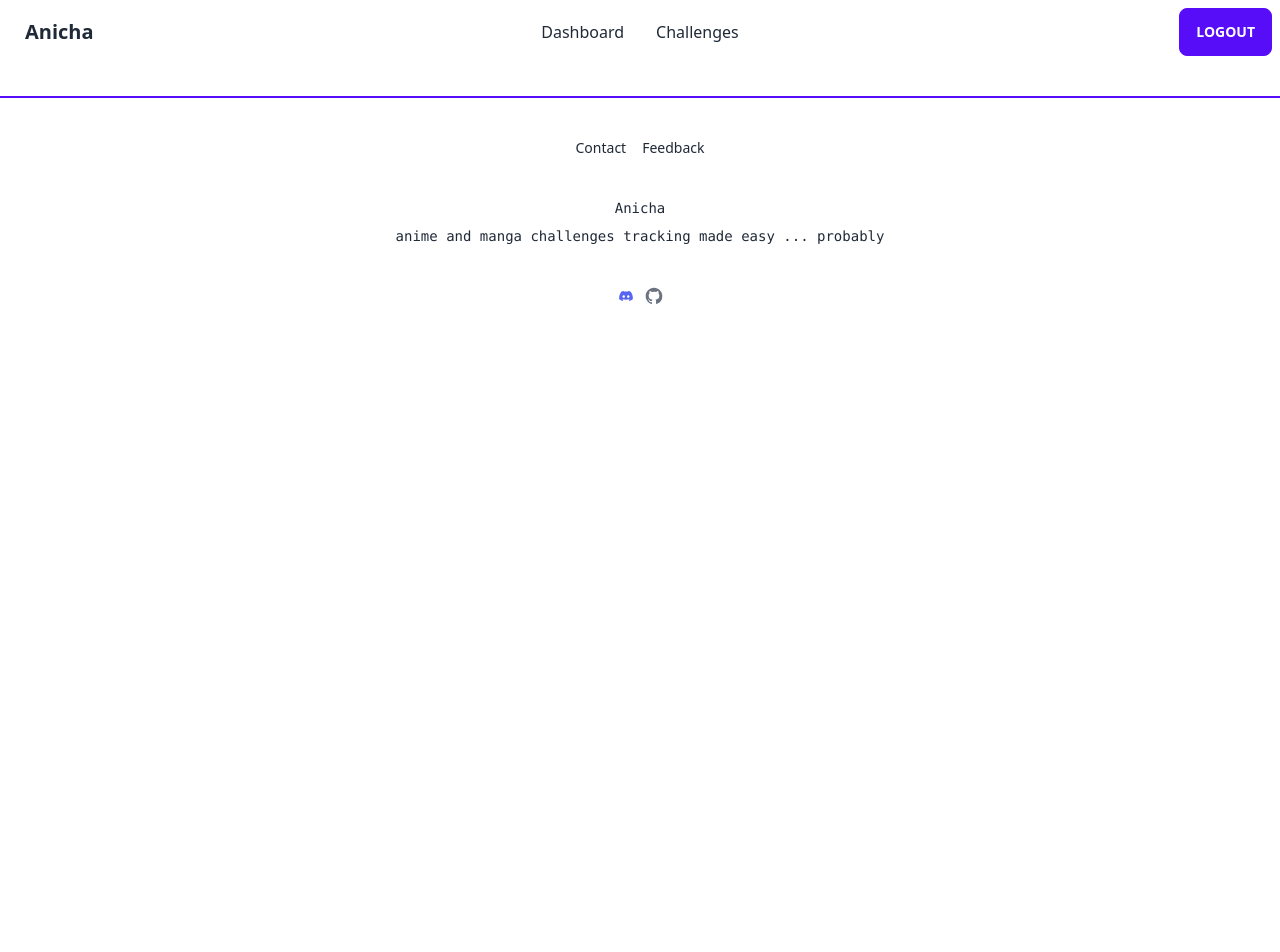
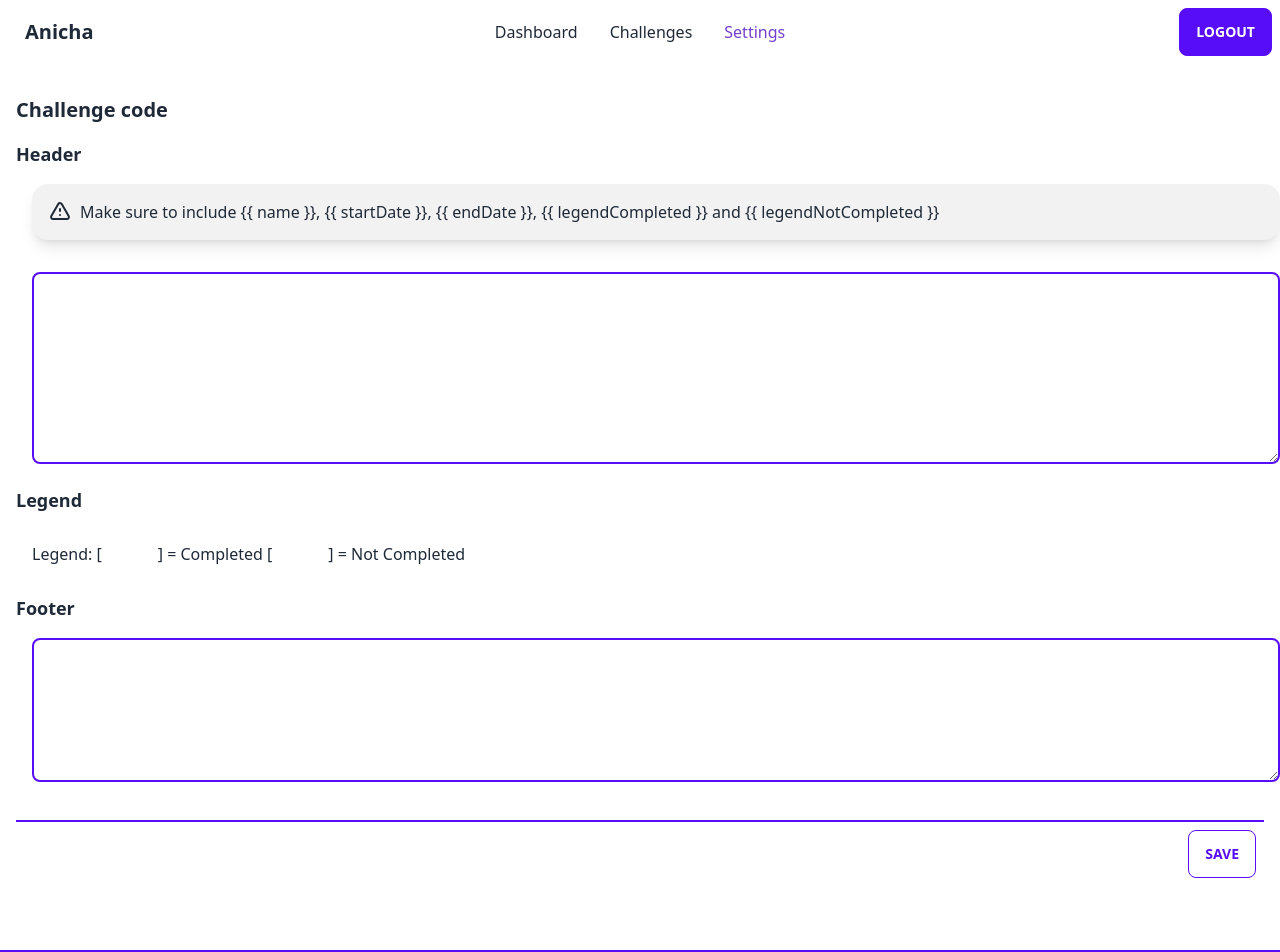
Before and after one commit to dxbh0517/anicha, a Vue app: page /settings in a window 1280 px wide. Shown: the top 952 px of the page. Before the commit the page ends 800 px from the top, so only its background shows below. Built offline with nearby package versions, Linux system fonts and the light colour scheme; no server answers; the database is empty; sample sign-in values are in the browser's storage.

Commit message:
challenge code update + settings page

```diff
--- a/src/components/NavBar.vue
+++ b/src/components/NavBar.vue
@@ -17,6 +17,12 @@
                 Challenges
               </router-link>
             </li>
+
+            <li>
+              <router-link class="colorIt" to="/settings">
+                Settings
+              </router-link>
+            </li>
           </ul>
         </div>
         <router-link to="/dashboard" class="btn btn-ghost normal-case text-xl">Anicha</router-link>
@@ -31,6 +37,11 @@
           <li>
             <router-link class="colorIt" to="/challenges">
               Challenges
+            </router-link>
+          </li>
+          <li>
+            <router-link class="colorIt" to="/settings">
+              Settings
             </router-link>
           </li>
         </ul>
--- a/src/router/index.js
+++ b/src/router/index.js
@@ -37,6 +37,10 @@ const router = createRouter({
             path: "/contact",
             component: () => import("../views/Contact.vue"),
         },
+        {
+            path: "/settings",
+            component: () => import("../views/Settings.vue"),
+        },
 /*
         {
             path: "/import",
--- a/src/views/Challenge.vue
+++ b/src/views/Challenge.vue
@@ -912,6 +912,8 @@ export default {
       tempVal: "",
       searchEnd: false,
       code: "",
+      legendCompleted: "",
+      legendNotCompleted: "",
     }
   },
   methods: {
@@ -932,6 +934,8 @@ export default {
           this.anilistAuth = querySnapshot.docs[0].data().anilistAuth;
           this.header = querySnapshot.docs[0].data().header.toString();
           this.footer = querySnapshot.docs[0].data().footer;
+          this.legendCompleted = querySnapshot.docs[0].data().legendCompleted
+          this.legendNotCompleted = querySnapshot.docs[0].data().legendNotCompleted
 
           await this.getChallenge();
         }
@@ -1886,10 +1890,9 @@ export default {
       this.searchFields()
     },
     getCode() {
-      this.code = "~~~ \n"
-
-      this.header = this.header.replaceAll("<br>", "\n")
-      this.code = this.code + this.header + "\n"
+      this.header = this.header.replace("{{ legendCompleted }}", this.legendCompleted)
+      this.header = this.header.replace("{{ legendNotCompleted }}", this.legendNotCompleted)
+      this.code = this.header + "\n"
 
       for (let i = 0; i < this.requirements.length; i++) {
         if (this.requirements[i][3] !== 'divider') {
@@ -1898,9 +1901,9 @@ export default {
               this.code = this.code + this.pad(this.requirements[i][0])
                   + ") ["
               if (this.list[j].status === 'COMPLETED') {
-                this.code = this.code + "✓"
+                this.code = this.code + this.legendCompleted
               } else {
-                this.code = this.code + "✗"
+                this.code = this.code + this.legendNotCompleted
               }
 
               this.code = this.code + "] __" + this.requirements[i][1]
@@ -1938,8 +1941,6 @@ export default {
       if (this.footer !== '') {
         this.code = this.code + this.footer + "\n"
       }
-
-      this.code = this.code + "~~~"
     },
     changeShowPlanning() {
       console.log(this.showPlanning)
--- /dev/null
+++ b/src/views/Settings.vue
@@ -0,0 +1,147 @@
+<template>
+  <div class="center z-50" v-if="loading">
+    <div class="hero h-fit w-fit bg-base-200 drop-shadow-lg rounded-lg">
+      <div class="hero-content text-center">
+        <div class="max-w-md flex">
+          Loading
+        </div>
+      </div>
+    </div>
+  </div>
+
+  <div class="container mx-auto p-4">
+    <div>
+      <h1 class="font-bold text-xl my-4">
+        Challenge code
+      </h1>
+
+      <h2 class="font-bold text-lg my-4">
+        Header
+      </h2>
+
+      <div class="alert shadow-lg m-4">
+        <div>
+          <svg xmlns="http://www.w3.org/2000/svg" class="stroke-current flex-shrink-0 h-6 w-6" fill="none" viewBox="0 0 24 24"><path stroke-linecap="round" stroke-linejoin="round" stroke-width="2" d="M12 9v2m0 4h.01m-6.938 4h13.856c1.54 0 2.502-1.667 1.732-3L13.732 4c-.77-1.333-2.694-1.333-3.464 0L3.34 16c-.77 1.333.192 3 1.732 3z" /></svg>
+          <span>Make sure to include &#123;&#123; name &#125;&#125;, &#123;&#123; startDate &#125;&#125;, &#123;&#123; endDate &#125;&#125;, &#123;&#123; legendCompleted &#125;&#125; and &#123;&#123; legendNotCompleted &#125;&#125;</span>
+        </div>
+      </div>
+
+      <textarea v-model="header" class="textarea border border-2 border-primary w-full m-4 h-48">
+
+      </textarea>
+
+      <h2 class="font-bold text-lg">
+        Legend
+      </h2>
+      <div class="m-4">
+        Legend: [<input type="text" class="input w-14" v-model="legendCompleted">] = Completed [<input type="text" class="input w-14" v-model="legendNotCompleted">] = Not Completed
+      </div>
+
+      <h2 class="font-bold text-lg">
+        Footer
+      </h2>
+      <textarea v-model="footer" class="textarea border border-2 border-primary w-full m-4 h-36">
+
+      </textarea>
+    </div>
+
+    <div class="flex border-t-primary border-t-2 my-4 justify-end">
+      <button class="btn btn-primary btn-outline m-2" @click="save()">
+        Save
+      </button>
+    </div>
+  </div>
+
+<!--  <div class="form-control my-4">
+    <a class="btn btn-primary" href="https://anilist.co/api/v2/oauth/authorize?client_id=6555&response_type=token" target="_blank">
+      Get Authorization code
+    </a>
+  </div>-->
+</template>
+
+<script>
+import {auth, db} from "@/firebase";
+import {collection, doc, getDocs, query, updateDoc, where} from "firebase/firestore";
+
+
+export default {
+  name: "SettingsPage",
+  data() {
+    return {
+      loggedIn: false,
+      displayName: "",
+      uid: "",
+      anilistUsername: "",
+      anilistAuth: "",
+      loading: false,
+      header: "",
+      footer: "",
+      id: "",
+      legendCompleted: "",
+      legendNotCompleted: "",
+    }
+  },
+  methods: {
+    getUser() {
+      this.loading = true
+      try {
+        auth.onAuthStateChanged(async (user) => {
+          if (!user) {
+            this.loggedIn = false;
+            this.$router.push('/login');
+          } else if (user) {
+            this.loggedIn = true;
+            this.displayName = user.displayName;
+            this.uid = user.uid;
+
+            const q = query(collection(db, 'users'), where('uid', '==', user.uid))
+            const querySnapshot = await getDocs(q);
+            this.id = querySnapshot.docs[0].id
+            this.anilistUsername = querySnapshot.docs[0].data().username;
+            this.anilistAuth = querySnapshot.docs[0].data().anilistAuth;
+            this.header = querySnapshot.docs[0].data().header;
+            this.footer = querySnapshot.docs[0].data().footer;
+            this.legendCompleted = querySnapshot.docs[0].data().legendCompleted;
+            this.legendNotCompleted = querySnapshot.docs[0].data().legendNotCompleted;
+          }
+        })
+      }
+      finally {
+        this.loading = false
+      }
+    },
+    async save() {
+      this.loading = true
+      try {
+        const docRef = doc(db, "users", this.id);
+
+
+        await updateDoc(docRef, {
+          header: this.header,
+          footer: this.footer,
+          legendCompleted: this.legendCompleted,
+          legendNotCompleted: this.legendNotCompleted
+        });
+
+        this.getUser()
+
+      } finally {
+        this.loading = false
+      }
+    }
+  },
+  mounted() {
+    this.loading = true
+    try {
+      this.getUser();
+    }
+    finally {
+      this.loading = false
+    }
+  }
+}
+</script>
+
+<style scoped>
+
+</style>
```
